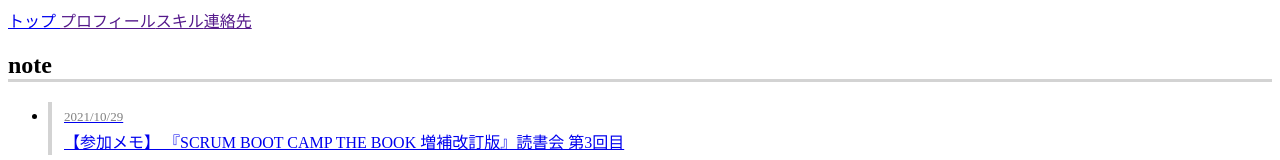
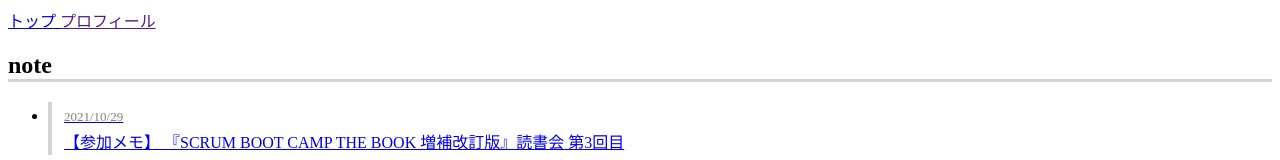
Before and after one commit to maiamea/portfolio, a Gatsby site: page /note in a window 1280 px wide. Shown: the top 160 px of the page. Built offline with nearby package versions, Linux system fonts and the light colour scheme; Gatsby itself is replaced by a stand-in of ours.

Commit message:
fix: ナビゲーションバーからスキル, 連絡先を削除

```diff
--- a/src/components/NavbarComponent.jsx
+++ b/src/components/NavbarComponent.jsx
@@ -22,8 +22,6 @@ const NavbarComponent = () => {
         <div class="navbar-end">
           <a class="navbar-item" href="/hello">トップ {isBurgerMenuActive}</a>
           <a class="navbar-item" href="">プロフィール</a>
-          <a class="navbar-item" href="">スキル</a>
-          <a class="navbar-item" href="">連絡先</a>
         </div>
       </div>
     </nav>
```
